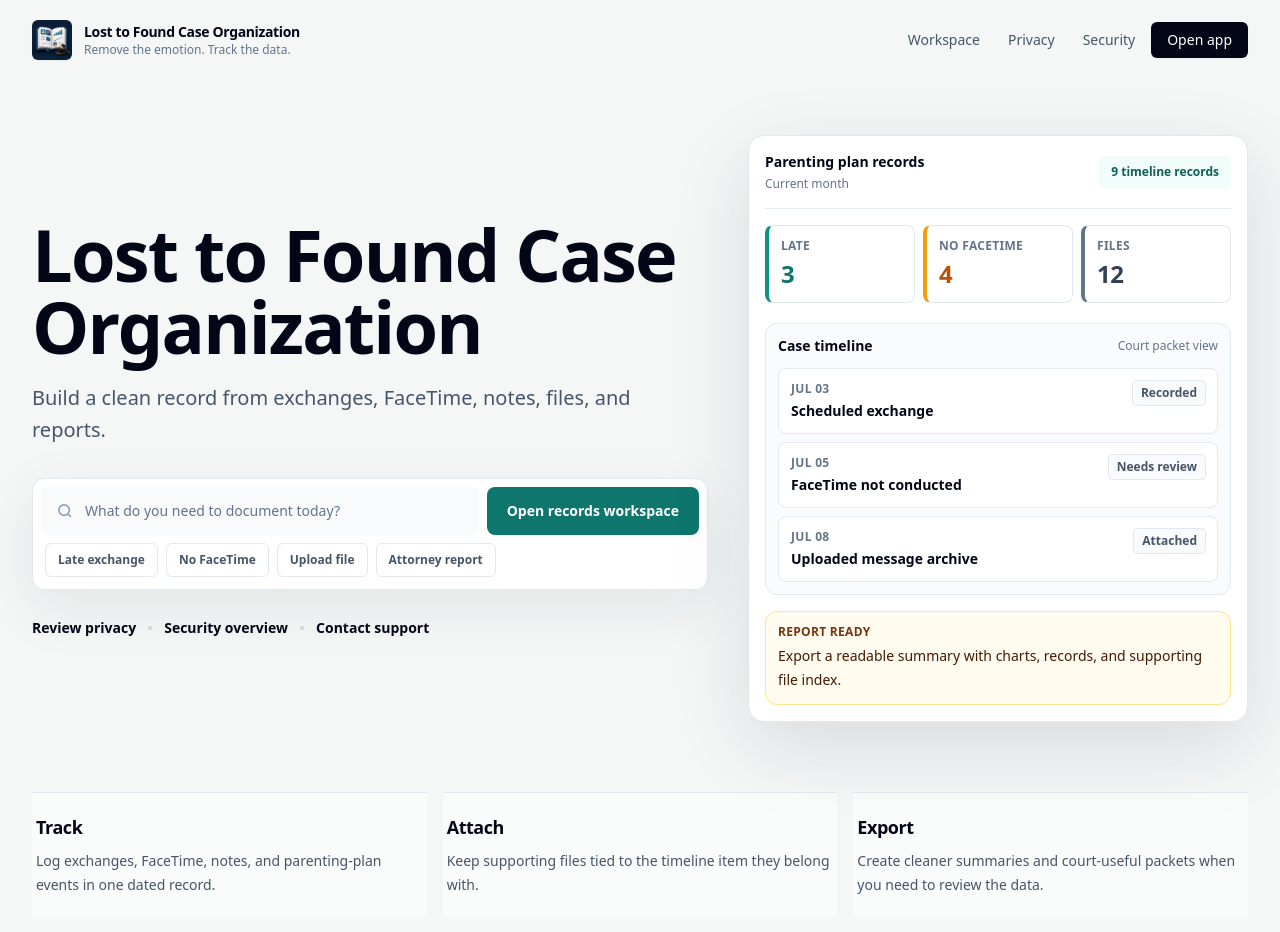
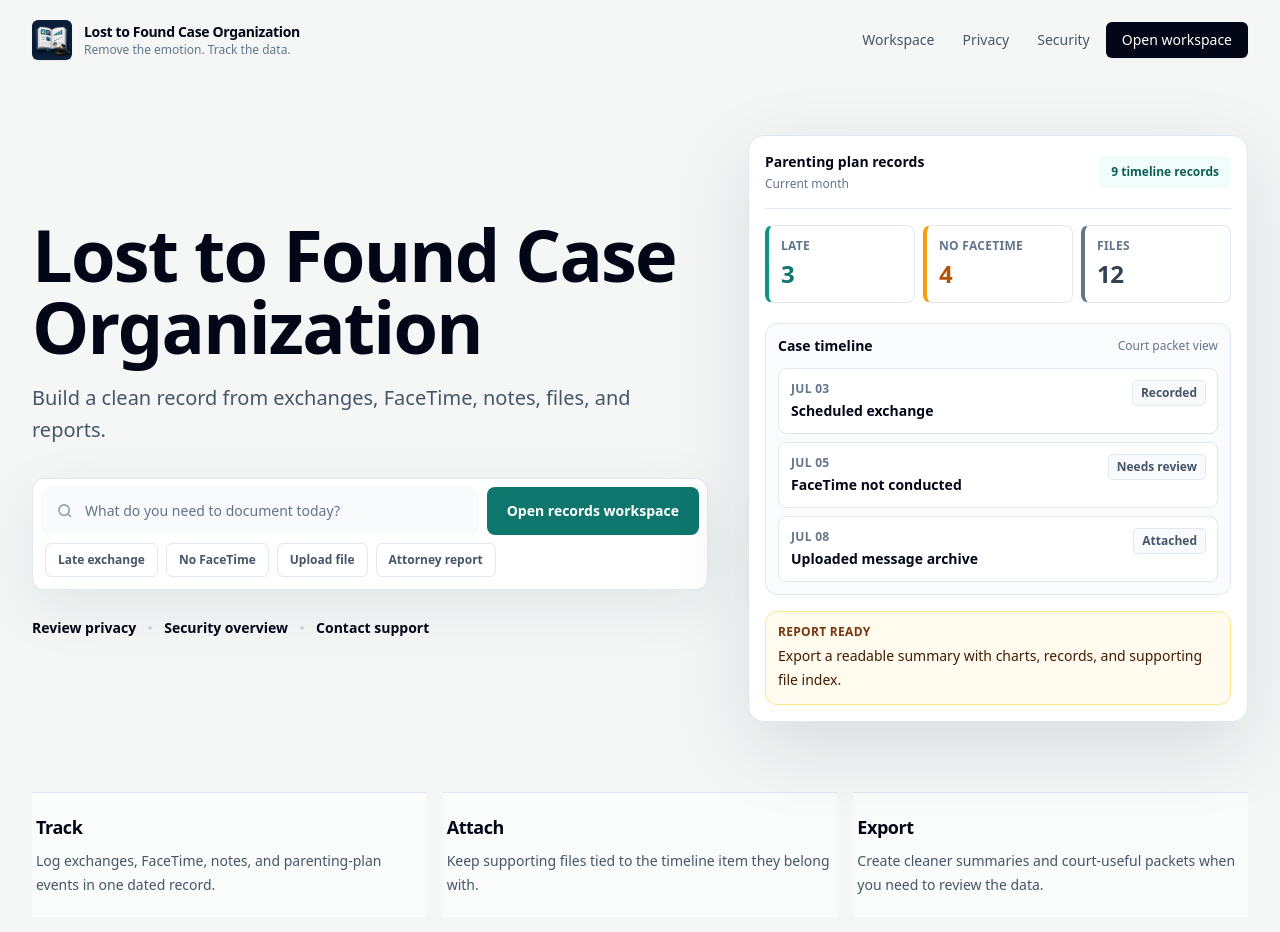
Before and after one commit to hartmanbaily-coder/losttofound, a Next.js app: page / in a window 1280 px wide. Shown: the top 932 px of the page. Built offline with nearby package versions, Linux system fonts and the light colour scheme.

Commit message:
Prepare iOS app store package

```diff
--- a/src/app/page.tsx
+++ b/src/app/page.tsx
@@ -65,12 +65,12 @@ export default function HomePage() {
             Security
           </Link>
           <Link href="/records" className="rounded-md bg-slate-950 px-4 py-2 text-white shadow-sm transition hover:bg-slate-800">
-            Open app
+            Open workspace
           </Link>
         </nav>
 
         <Link href="/records" className="rounded-md bg-slate-950 px-3 py-2 text-sm font-semibold text-white shadow-sm md:hidden">
-          Open
+          Workspace
         </Link>
       </header>
 
```
Also changed, not shown: 28 other files (tests, documents, lock files or other folders).
